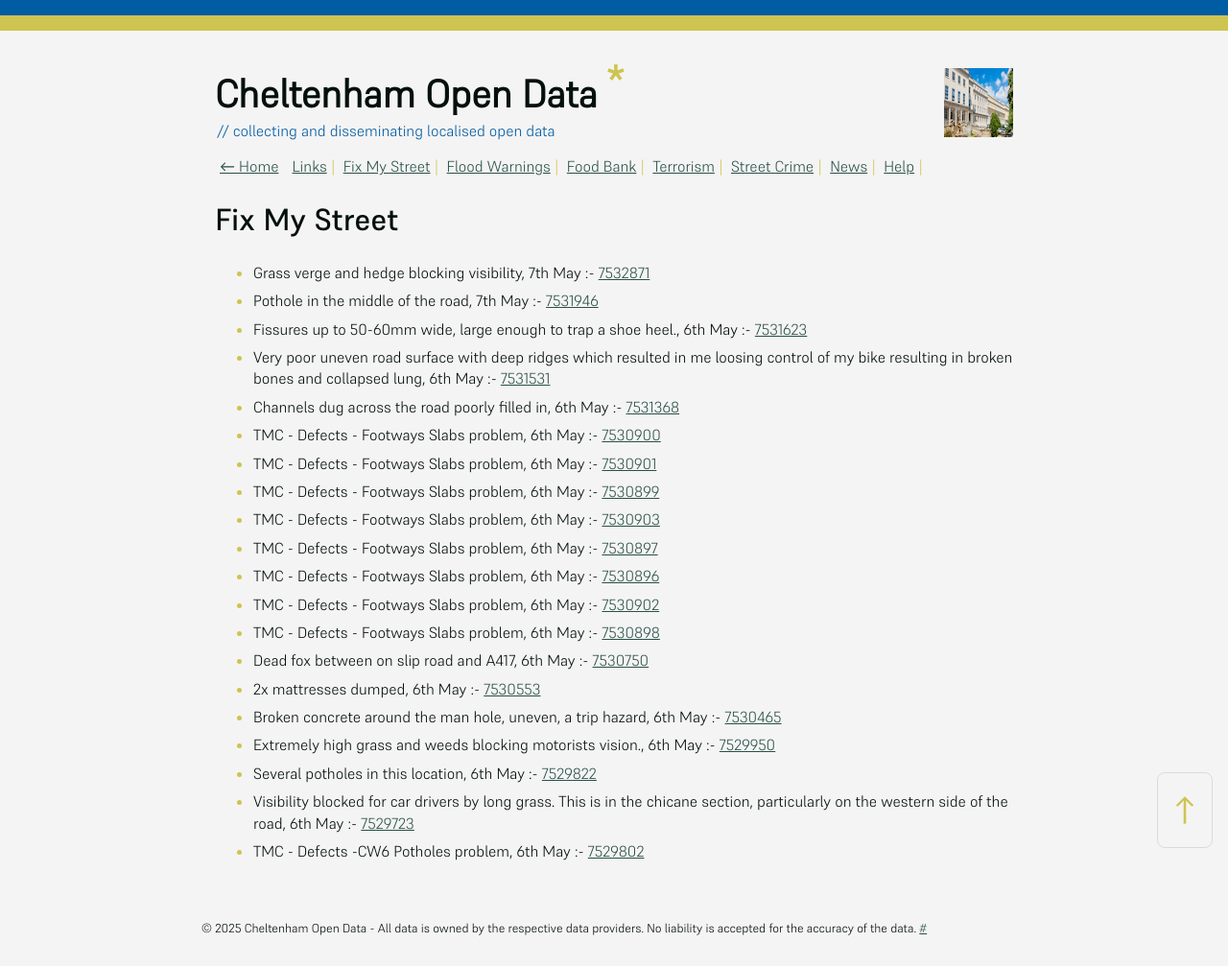
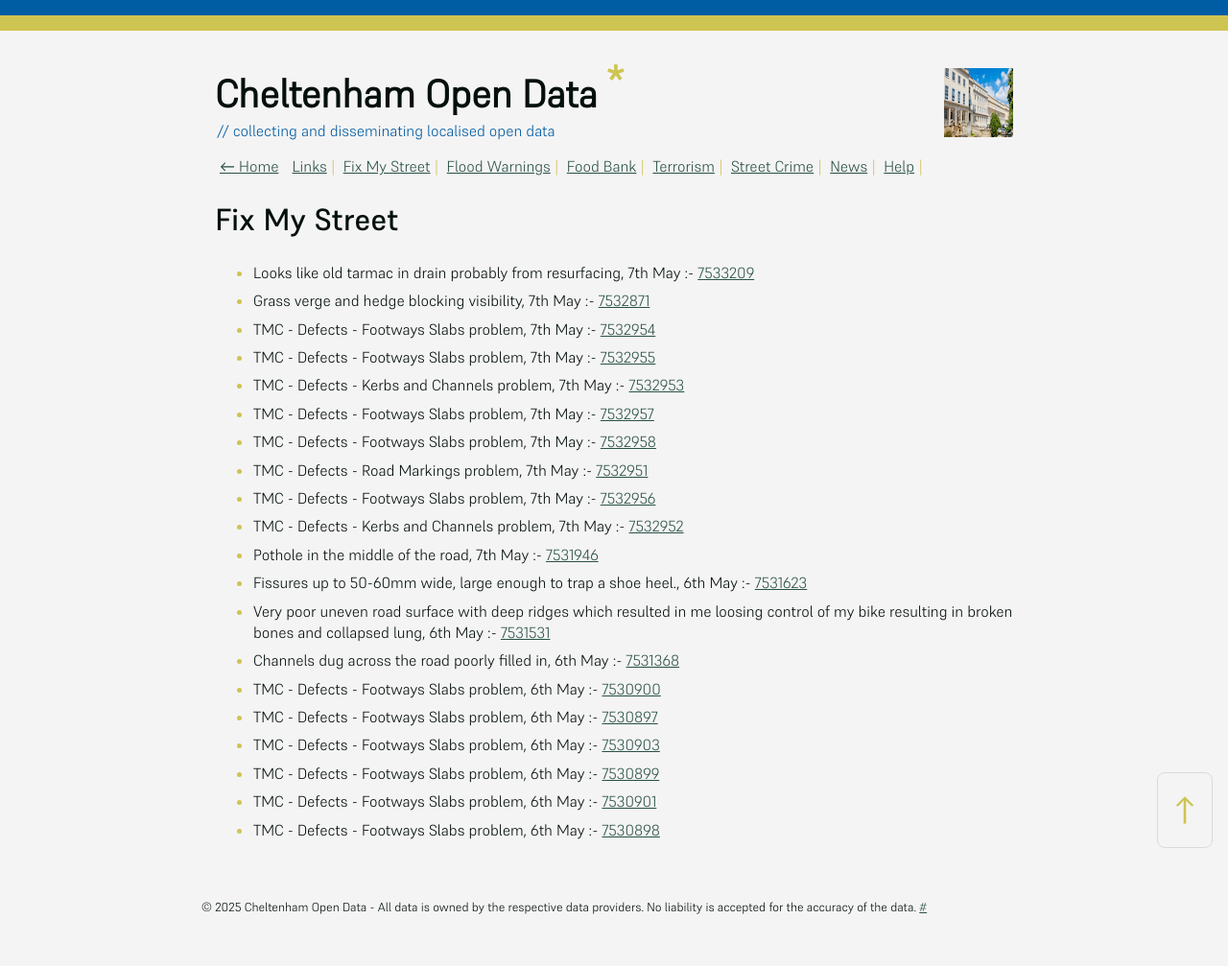
Before and after one commit to mat-0/cheltenham-open-data, a Jekyll site: the page built from _pages/fix-my-street.md, in a window 1280 px wide. Shown: the whole page at 96% size. Built offline with Jekyll 4.4.1, drawn with Linux system fonts in a browser that asks for light colours; after the commit the page ends 985 px from its top, so only the background shows below that.

Commit message:
Updated 2025-05-07 09:58:00

```diff
--- a/_pages/fix-my-street.md
+++ b/_pages/fix-my-street.md
@@ -9,25 +9,25 @@ permalink: /fix-my-street
 
 <!-- fix_marker starts -->
 
+- Looks like old tarmac in drain probably from resurfacing, 7th May :- [7533209](https://www.fixmystreet.com/report/7533209)
 - Grass verge and hedge blocking visibility, 7th May :- [7532871](https://www.fixmystreet.com/report/7532871)
+- TMC - Defects - Footways Slabs problem, 7th May :- [7532954](https://www.fixmystreet.com/report/7532954)
+- TMC - Defects - Footways Slabs problem, 7th May :- [7532955](https://www.fixmystreet.com/report/7532955)
+- TMC - Defects - Kerbs and Channels problem, 7th May :- [7532953](https://www.fixmystreet.com/report/7532953)
+- TMC - Defects - Footways Slabs problem, 7th May :- [7532957](https://www.fixmystreet.com/report/7532957)
+- TMC - Defects - Footways Slabs problem, 7th May :- [7532958](https://www.fixmystreet.com/report/7532958)
+- TMC - Defects - Road Markings problem, 7th May :- [7532951](https://www.fixmystreet.com/report/7532951)
+- TMC - Defects - Footways Slabs problem, 7th May :- [7532956](https://www.fixmystreet.com/report/7532956)
+- TMC - Defects - Kerbs and Channels problem, 7th May :- [7532952](https://www.fixmystreet.com/report/7532952)
 - Pothole in the middle of the road, 7th May :- [7531946](https://www.fixmystreet.com/report/7531946)
 - Fissures up to 50-60mm wide, large enough to trap a shoe heel., 6th May :- [7531623](https://www.fixmystreet.com/report/7531623)
 - Very poor uneven road surface with deep ridges which resulted in me loosing control of my bike resulting in broken bones and collapsed lung, 6th May :- [7531531](https://www.fixmystreet.com/report/7531531)
 - Channels dug across the road poorly filled in, 6th May :- [7531368](https://www.fixmystreet.com/report/7531368)
 - TMC - Defects - Footways Slabs problem, 6th May :- [7530900](https://www.fixmystreet.com/report/7530900)
+- TMC - Defects - Footways Slabs problem, 6th May :- [7530897](https://www.fixmystreet.com/report/7530897)
+- TMC - Defects - Footways Slabs problem, 6th May :- [7530903](https://www.fixmystreet.com/report/7530903)
+- TMC - Defects - Footways Slabs problem, 6th May :- [7530899](https://www.fixmystreet.com/report/7530899)
 - TMC - Defects - Footways Slabs problem, 6th May :- [7530901](https://www.fixmystreet.com/report/7530901)
-- TMC - Defects - Footways Slabs problem, 6th May :- [7530899](https://www.fixmystreet.com/report/7530899)
-- TMC - Defects - Footways Slabs problem, 6th May :- [7530903](https://www.fixmystreet.com/report/7530903)
-- TMC - Defects - Footways Slabs problem, 6th May :- [7530897](https://www.fixmystreet.com/report/7530897)
-- TMC - Defects - Footways Slabs problem, 6th May :- [7530896](https://www.fixmystreet.com/report/7530896)
-- TMC - Defects - Footways Slabs problem, 6th May :- [7530902](https://www.fixmystreet.com/report/7530902)
 - TMC - Defects - Footways Slabs problem, 6th May :- [7530898](https://www.fixmystreet.com/report/7530898)
-- Dead fox between on slip road and A417, 6th May :- [7530750](https://www.fixmystreet.com/report/7530750)
-- 2x mattresses dumped, 6th May :- [7530553](https://www.fixmystreet.com/report/7530553)
-- Broken concrete around the man hole, uneven, a trip hazard, 6th May :- [7530465](https://www.fixmystreet.com/report/7530465)
-- Extremely high grass and weeds blocking motorists vision., 6th May :- [7529950](https://www.fixmystreet.com/report/7529950)
-- Several potholes in this location, 6th May :- [7529822](https://www.fixmystreet.com/report/7529822)
-- Visibility blocked for car drivers by long grass. This is in the chicane section, particularly on the western side of the road, 6th May :- [7529723](https://www.fixmystreet.com/report/7529723)
-- TMC - Defects -CW6 Potholes  problem, 6th May :- [7529802](https://www.fixmystreet.com/report/7529802)
 
 <!-- fix_marker ends -->
```
Also changed, not shown: _data/flood.json (+5 -69 lines), _pages/news.md (+9 -9 lines), index.md (+5 -5 lines).
